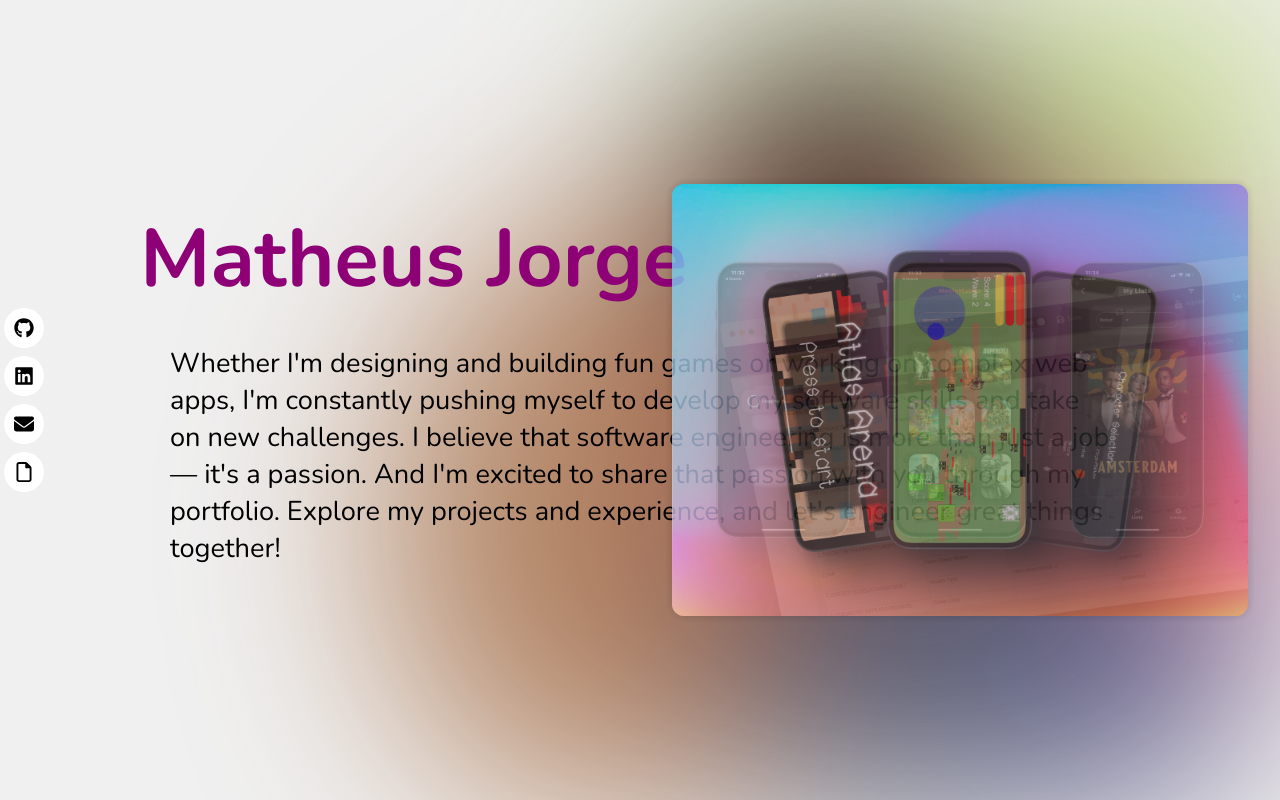
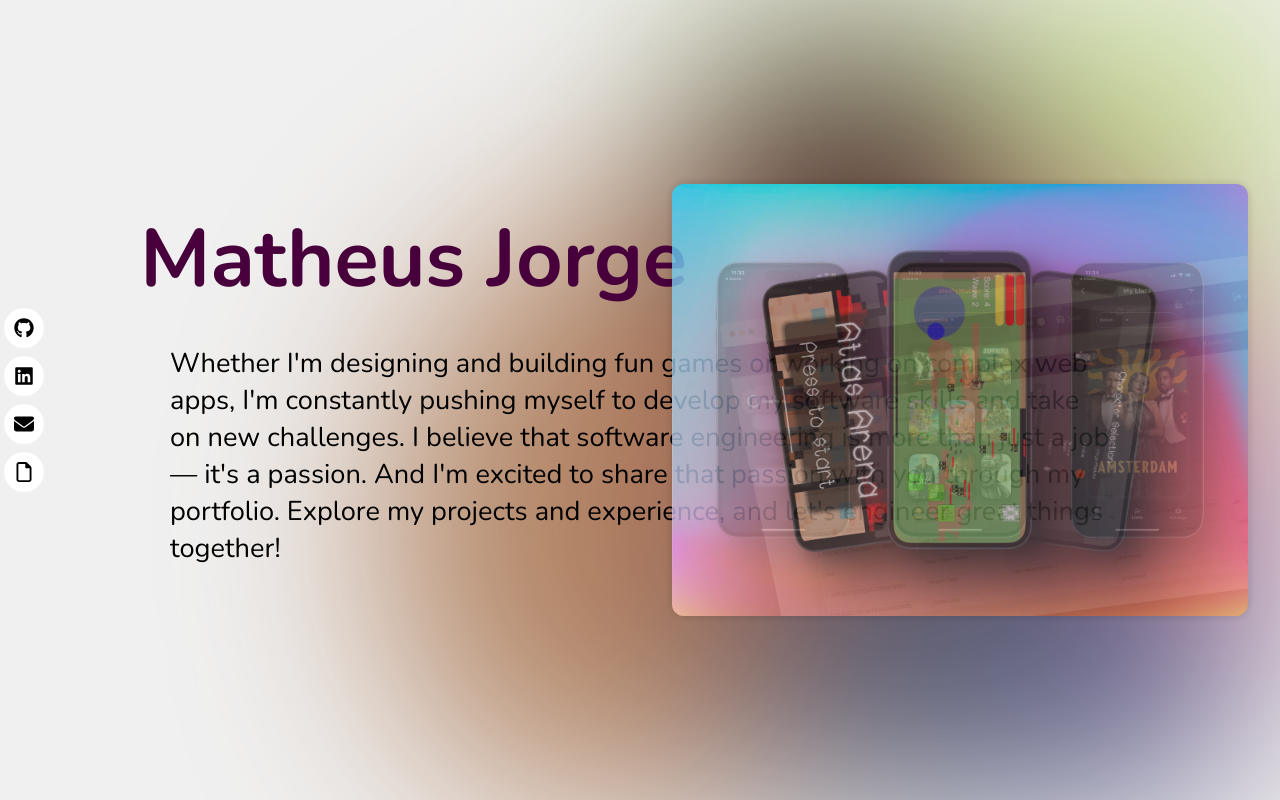
Before and after one commit to teujorge/portfolio, a Next.js app: page / in a window 1280 px wide. Shown: the top 800 px of the page. Built offline with nearby package versions, Linux system fonts and the light colour scheme.

Commit message:
higher contrast colors

```diff
--- a/styles/globals.css
+++ b/styles/globals.css
@@ -10,8 +10,8 @@
   --background-color: #f0f0f0;
   --off-background-color: #e0e0e075;
   --shadow-color: #00000020;
-  --primary-color: #8e0076;
-  --primary-color-high: #a9008c;
+  --primary-color: #47003b;
+  --primary-color-high: #701561;
   --default-font: Nunito;
 }
 
@@ -84,8 +84,8 @@ h2 {
     --background-color: #121212;
     --off-background-color: #20202075;
     --shadow-color: #00000050;
-    --primary-color: #00d2d2;
-    --primary-color-high: #00f5f5;
+    --primary-color: #00eded;
+    --primary-color-high: #9dffff;
   }
 
   html {
```
